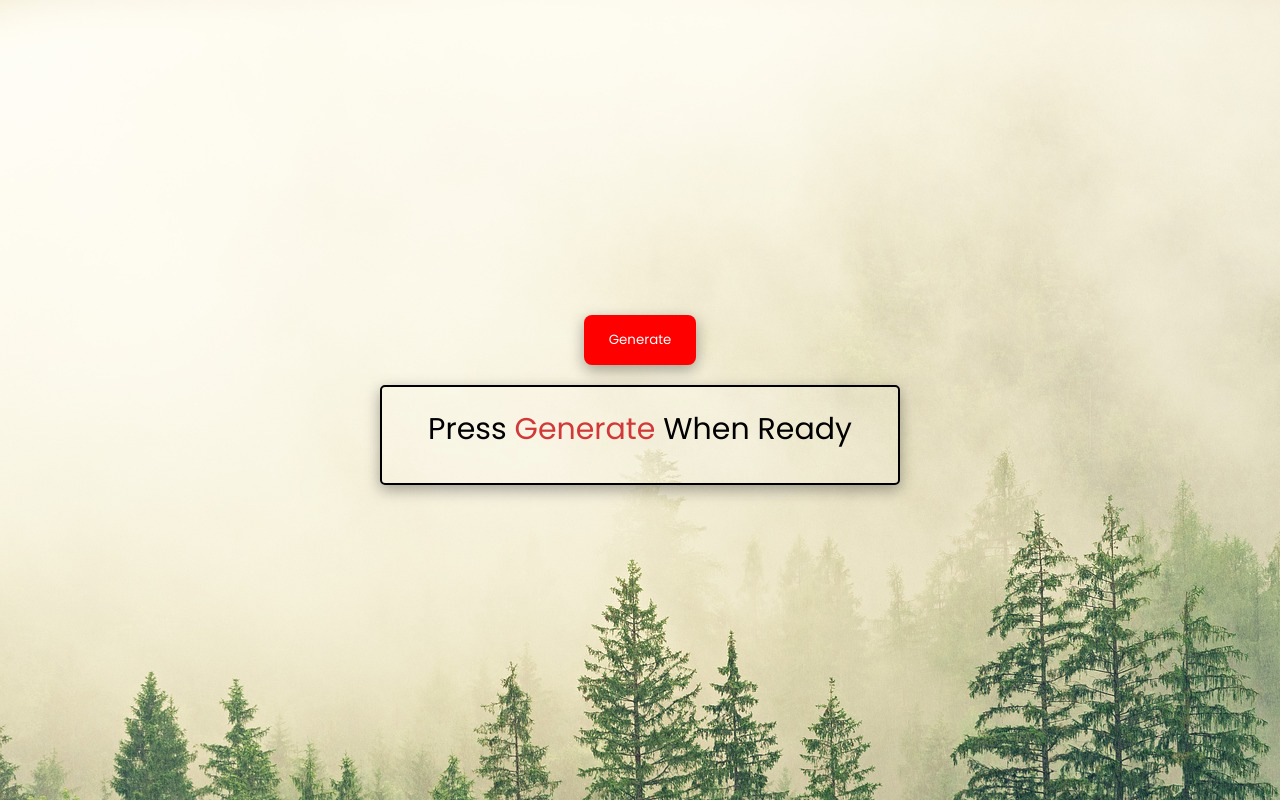
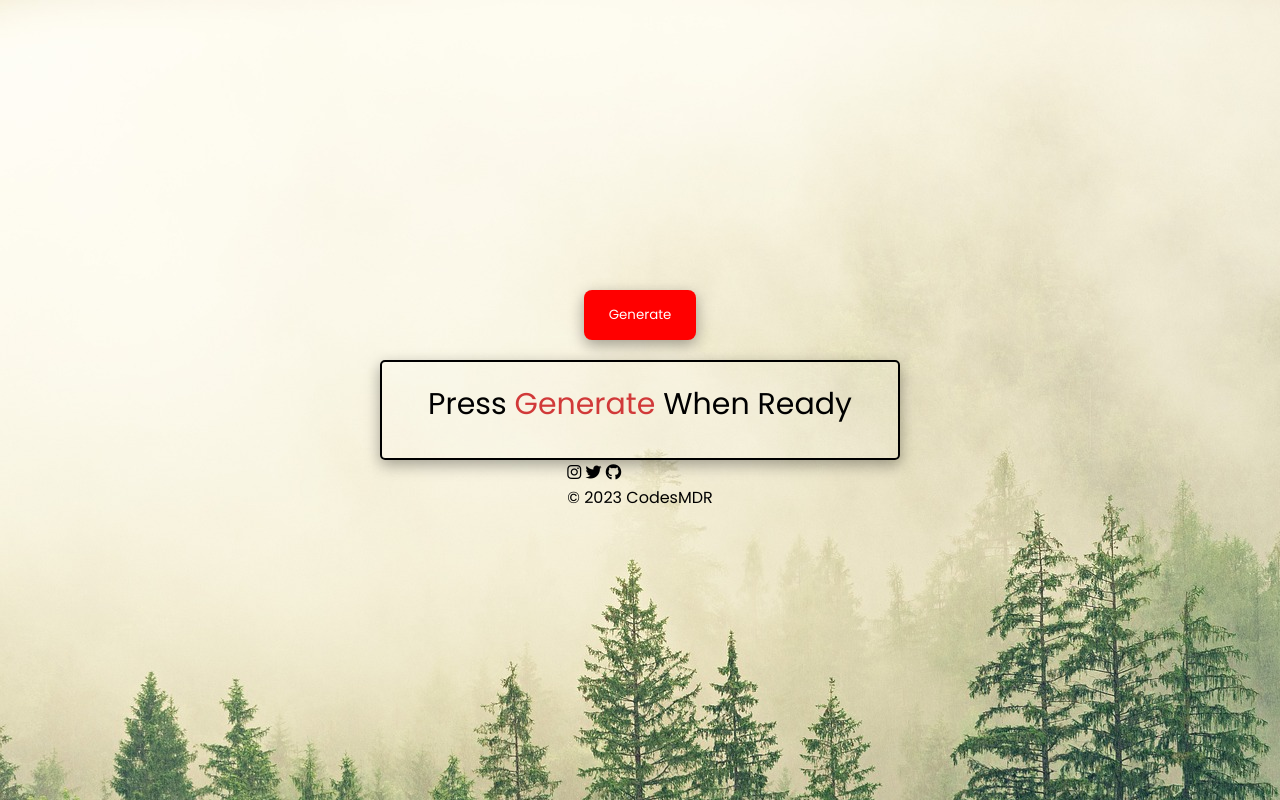
Before and after one commit to CodesMDR/FactsApp, a plain HTML site: page index.html in a window 1280 px wide. Drawn offline with Linux system fonts and the light colour scheme.

Commit message:
Update index.html

```diff
--- a/index.html
+++ b/index.html
@@ -17,6 +17,15 @@
       <div class="results">Press <span>Generate</span> When Ready</div>
     </div>
 
+<footer>
+    <div class="socials">
+      <i class="fa-brands fa-instagram"></i>
+      <i class="fa-brands fa-twitter"></i>
+      <i class="fa-brands fa-github"></i>
+    </div>
+    <p>&copy; 2023 CodesMDR</p>
+  </footer>
+
     <script src="script.js"></script>
   </body>
 </html>
```
